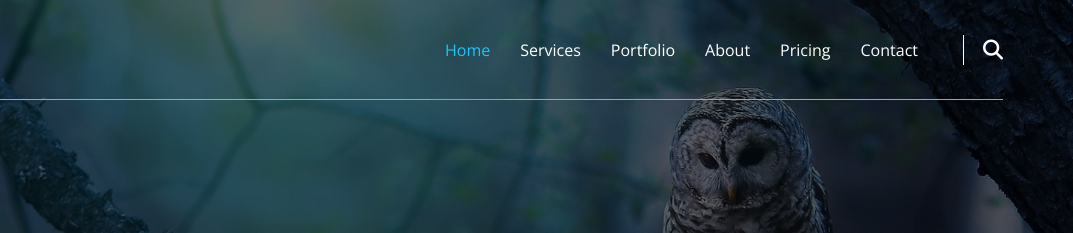
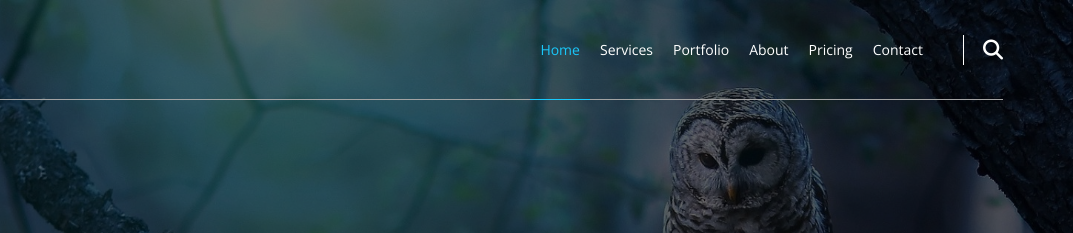
Before and after one commit to SaraQassem/kasper, a plain HTML site: page index.html in a window 1280 px wide. Shown: the top 233 px of the page, 207-1280 px from the left. Drawn offline with nearby package versions, Linux system fonts and the light colour scheme.

Commit message:
resize the navigation elements in the nav bar

```diff
--- a/css/kasper.css
+++ b/css/kasper.css
@@ -187,8 +187,9 @@ nav {
 }
 
 .nav-element {
-    padding: 25px 15px;
+    padding: 25px 10px;
     position: relative;
+    font-size: 14px;
 }
 
 .nav-element:first-child a {
```
